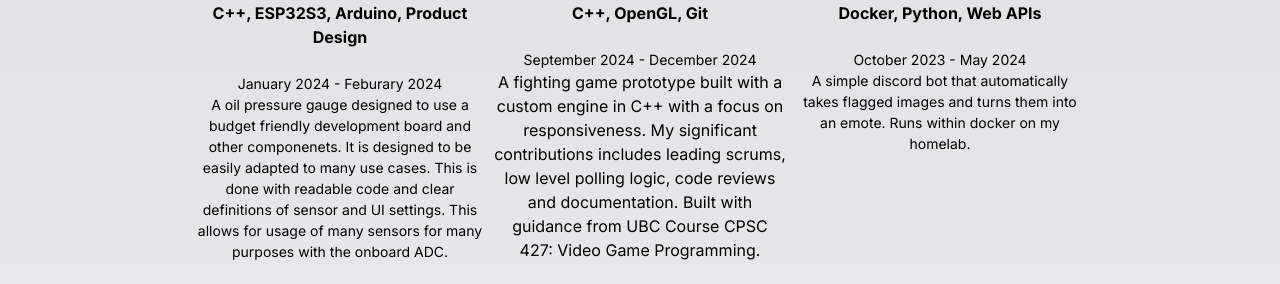
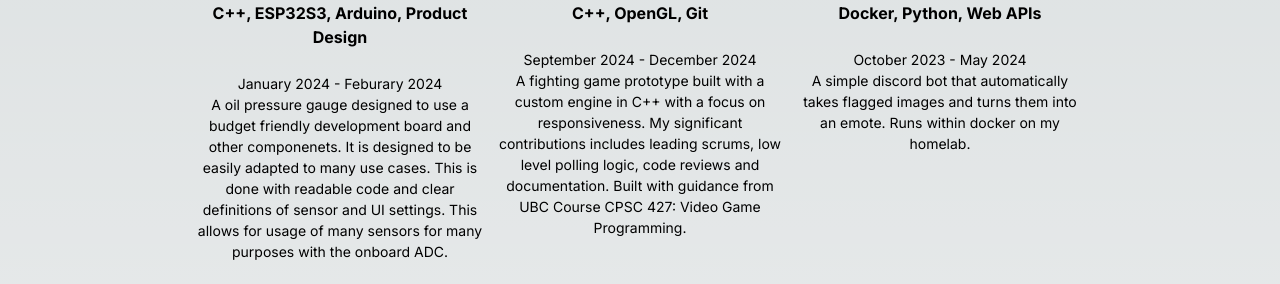
Before and after one commit to nicholasung/NicResume, a Next.js app: page / in a window 1280 px wide. Shown: the part 580-864 px from the top of the page. Built offline with nearby package versions, Linux system fonts and the light colour scheme.

Commit message:
fixed misstyled font

```diff
--- a/src/app/components/projects/justparry.tsx
+++ b/src/app/components/projects/justparry.tsx
@@ -21,8 +21,8 @@ export const Jp: React.FC<JPProps> = () => {
                 Just Parry
             </h3>
             <b>C++, OpenGL, Git</b><br/>
-            <p style={{fontSize: '14px'}}>September 2024 - December 2024</p>
-            <p style={{ maxWidth: '400px', textAlign: 'center' }}>
+            <p className={styles.text}>September 2024 - December 2024</p>
+            <p className={styles.text}>
                 A fighting game prototype built with a custom engine in C++ with a focus on responsiveness. My significant contributions includes leading scrums, low level polling logic, code reviews and documentation. Built with guidance from UBC Course CPSC 427: Video Game Programming.
             </p>
         </div>
```
